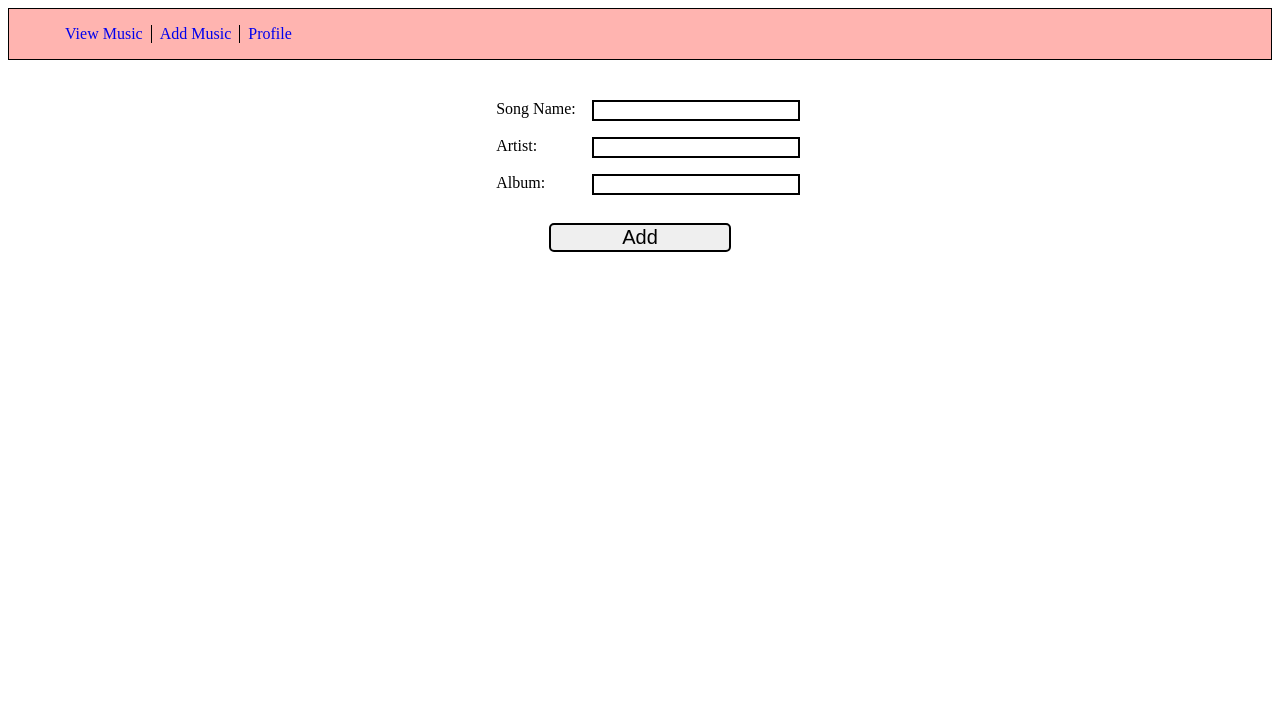
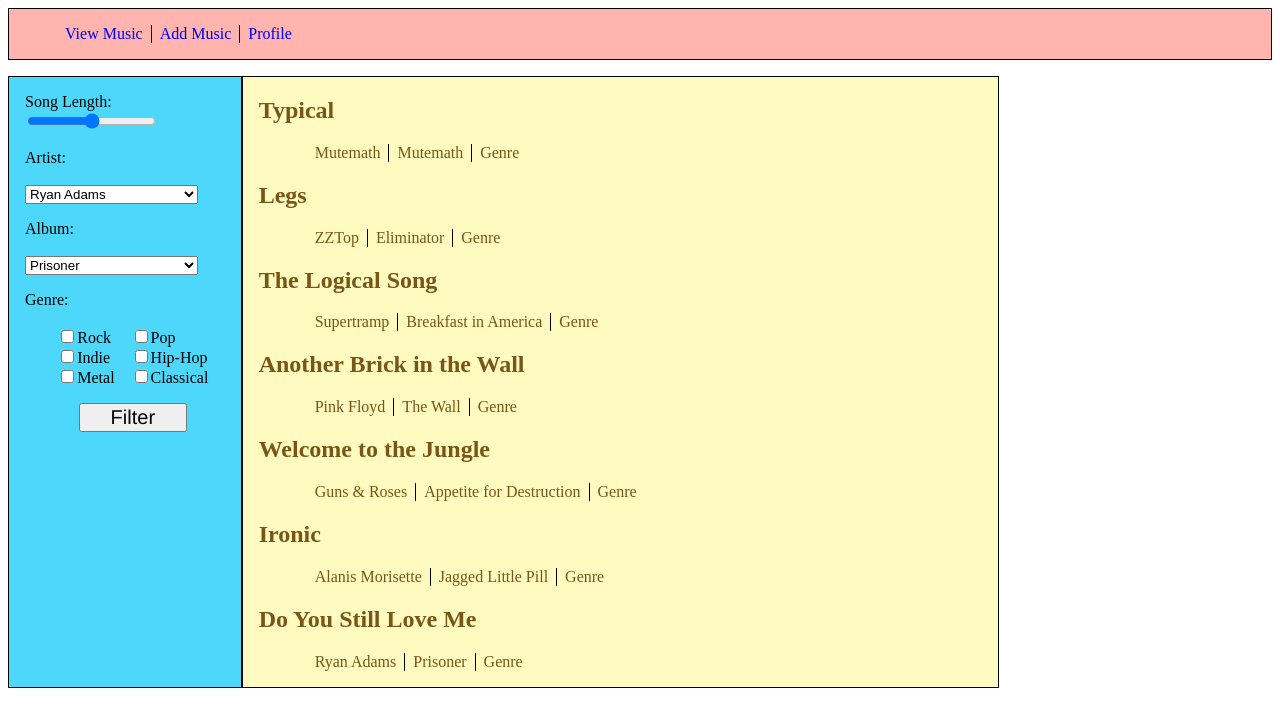
Before and after one commit to chazhenricks/music-history, a web app: file index.html in a window 1280 px wide. Shown: the top 727 px of the page. Run offline with its HTML, style and script files only (its server is not run), Linux system fonts and the light colour scheme.

Commit message:
pages get hidden, but still need to tweak the filters section. still acting weird with flexbox. also need to tweak the add song feature. right now it is adding the entire list again every time a new songis added

```diff
--- a/css/main.css
+++ b/css/main.css
@@ -3,6 +3,7 @@ Hidden
 **************/
 .hidden {
   display: none;
+  visibility: collapse;
 }
 
 
--- a/index.html
+++ b/index.html
@@ -16,8 +16,7 @@
   </ul>
 </header>
 <div class="wrapper">
-  <div id ="filter-wrapper" class="hidden">
-    <article class="filters">
+    <article class="filters" id="filters">
         <section class="song-length">
           <label for="song-length">Song Length: </label>
           <input type="range" id="song-length">
@@ -65,11 +64,10 @@
           <button type="button"> Filter </button>
         </section>
     </article>
-  </div> <!-- END FILTER HIDDEN DIV WRAPPER -->
 
-  <article class="hidden" id="song-list" class ="song-list"></article>
+  <article id="song-list" class ="song-list"></article>
 
-  <article class="" id="add-music">
+  <article class="hidden" id="add-music">
     <div class="add-container">
       <label for="add-song">Song Name:</label>
       <input type="text" id="add-song">
--- a/js/songs.js
+++ b/js/songs.js
@@ -24,6 +24,7 @@ function addToList(event){
   songs.push(`${addSong.value} - by ${addArtist.value} on the album ${addAlbum.value}`);
   console.log(addSong.value, addArtist.value, addAlbum.value);
   console.log("songs", songs);
+
 }
 
 //Addevent listener to hide and unhide the add music page and filters and
@@ -33,7 +34,7 @@ var viewMusicButton = document.getElementById("view-music-button");
 var addMusicButton = document.getElementById("add-music-button");
 
 var addMusicPage = document.getElementById("add-music");
-var musicFilterPage = document.getElementById("filter-wrapper");
+var musicFilterPage = document.getElementById("filters");
 var songsListPage = document.getElementById("song-list");
 
 
@@ -41,14 +42,11 @@ addMusicButton.addEventListener("click", showAddMusic);
 viewMusicButton.addEventListener("click", hideAddMusic);
 
 function showAddMusic(event){
-  addMusicPage.classList.add("visable")
   addMusicPage.classList.remove("hidden");
 
   songsListPage.classList.add("hidden")
-  songsListPage.classList.remove("visable");
 
   musicFilterPage.classList.add("hidden")
-  musicFilterPage.classList.remove("visable");
 
   console.log("addMusicPage class", addMusicPage.classList);
   console.log("musicFilterPage class", musicFilterPage.classList);
@@ -158,5 +156,4 @@ songs.forEach(function(element, index, array){
                       </ul>
                     </section>`;
       songList.innerHTML += items;
-
-})
+  })
```
